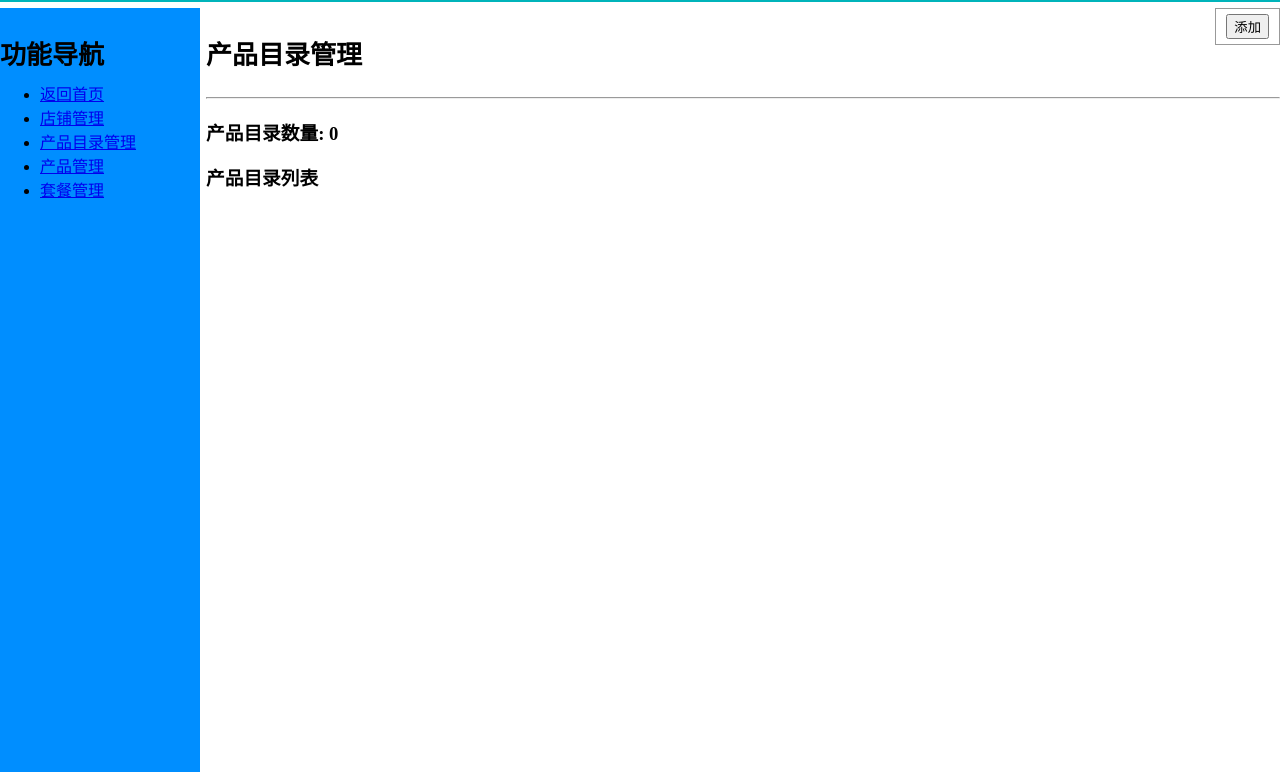
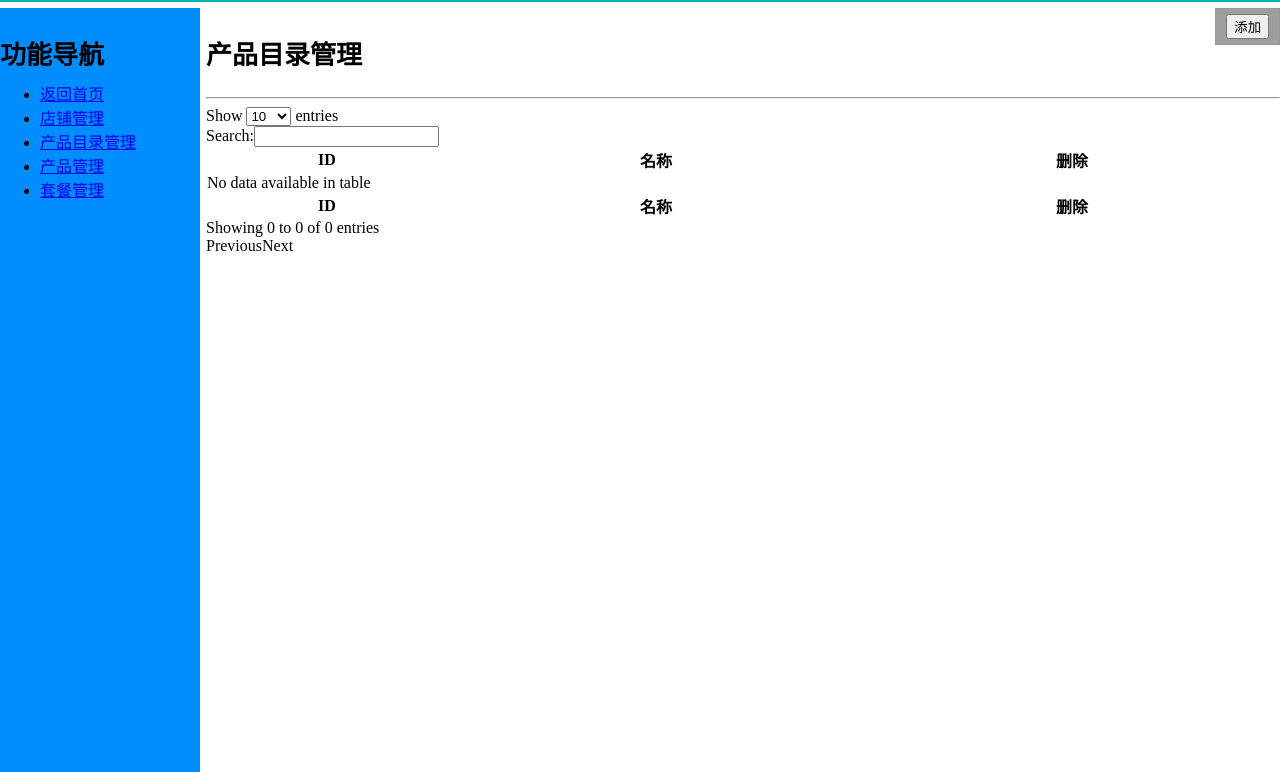
Before and after one commit to zhanliu/orchard7, a PHP site: page /orchard7/admin/category in a window 1280 px wide. Shown: the part 28-800 px from the top of the page. Run offline with PHP 8.4, Linux system fonts and the light colour scheme; data that the repository does not hold is empty; some libraries are stand-ins or nearby versions; grey boxes are pictures that could not be loaded.

Commit message:
add modify to category

```diff
--- a/application/views/admin/category.php
+++ b/application/views/admin/category.php
@@ -3,69 +3,59 @@
     <p class="f1">产品目录管理</p><hr/>
 
     <div data-role="content">
-        <h3>产品目录数量: <?php echo $amount_of_categories; ?></h3>
-        <h3>产品目录列表</h3>
-        <ul>
+        <table id="category_data_table" class="display" cellspacing="0" width="100%">
+            <thead>
+            <tr>
+                <th>ID</th>
+                <th>名称</th>
+                <th>删除</th>
+            </tr>
+            </thead>
+
+            <tfoot>
+            <tr>
+                <th>ID</th>
+                <th>名称</th>
+                <th>删除</th>
+            </tr>
+            </tfoot>
+
+            <tbody>
             <?php foreach ($categories as $category) { ?>
-                <li>
-                    <div><?php echo $category->name; ?> [<a href="<?php echo URL . 'admin/deletecategory/' . $category->id; ?>">X</a>]</div>
-                </li>
+                <tr align="center">
+                    <td><?php echo $category->id; ?></td>
+                    <td><?php echo $category->name; ?></td>
+                    <td>[<a href="<?php echo URL . 'admin/deletecategory/' . $category->id; ?>">X</a>]</td>
+                </tr>
             <?php } ?>
-        </ul>
-        <div id="pane4-closed">
-            <button onclick="outerLayout.show('east',true)">添加</button>
+            </tbody>
+        </table>
+
+        <div class="add_object_button_div">
+            <button class="category_add_button">添加</button>
         </div>
-
-
-
-
-<!--        <div id="dialog"  title="bb">-->
-<!--            <h2>Create Your Account </h2>-->
-<!--            <form class="adminform" action="--><?php //echo URL; ?><!--admin/addCategory" method="post">-->
-<!--                <h2>创建新产品目录</h2>-->
-<!--                <label for="name">产品目录名称*</label>-->
-<!--                <input type="text" name="name" id="name" value="" data-clear-btn="true" data-mini="true">-->
-<!---->
-<!---->
-<!--                <div class="ui-grid-a">-->
-<!--                    <div class="ui-block-a"><input type="submit" name="submit_add_category" class="category_save_button" value="保存" /></div>-->
-<!--                </div>-->
-<!--            </form>-->
-<!--        </div>-->
     </div>
 
-    <script type="text/javascript">
-
-//        $( ".category_create" ).click(function() {
-//            //$("#register").show();
-//            $( "#dialog").show();
-//            $( "#dialog" ).dialog();
-//        });
-
-//        $( ".category_save_button" ).click(function() {
-//            $("#register").hide();
-//        });
-
-//        $(function() {
-//            $( "#dialog" ).dialog();
-//        });
-
-//$(document).ready( function() {
-//    var myLayout;
-//
-//    myLayout = $("category_create_popup").layout({
-//        initClosed:					true
-//    });
-    </script>
+    <div class="panel">
+        <form class="adminform" action="<?php echo URL; ?>admin/addCategory" method="post">
+            <h2>创建新产品目录</h2>
+            <label for="name">产品目录名称*</label>
+            <input type="text" name="name" id="name" value="" />
+            <p><button>放弃</button></p>
+            <input type="submit" name="submit_add_category" value="保存" />
+        </form>
+    </div>
 
 </div>
 
-<div id="category_create_popup" class="ui-layout-east">
-    <form class="adminform" action="<?php echo URL; ?>admin/addCategory" method="post">
-        <h2>创建新产品目录</h2>
-        <label for="name">产品目录名称*</label>
-        <input type="text" name="name" id="name" value="" />
-        <p><button onclick="outerLayout.hide('east')">放弃</button></p>
-        <input type="submit" name="submit_add_category" value="保存" />
-    </form>
-</div>
+<script type="text/javascript">
+    $(document).ready(function(){
+        $(".category_add_button").click(function(){
+            $(".panel").toggle("fast");
+            $(this).toggleClass("active");
+            return false;
+        });
+
+        $('#category_data_table').dataTable();
+    });
+</script>
--- a/application/views/admin/header.php
+++ b/application/views/admin/header.php
@@ -14,34 +14,10 @@
     <script src="/orchard7/public/js/jquery.datatable.js"></script>
 
     <script type="text/javascript">
-//        $(document).ready(function () {
-//            $('body').layout({  });
-//        });
-
-        var outerLayout, innerLayout;
         $(document).ready(function () {
-            outerLayout = $('body').layout({
-                // using 'sub-key' option format here
-                east: {
-                    size:				400
-                    ,	resizable:			true
-                    ,	togglerLength_open:	0
-                    ,	spacing_open:		1 /* cosmetic only */
-                    ,	initHidden:			true
-                    ,	onhide_end:			function () { $("#pane4-closed").show(); }
-                    ,	onshow_start:		function () { $("#pane4-closed").hide(); }
-                }
-//                ,	center: {
-//                    onresize:		function () { if (innerLayout) innerLayout.resizeAll(); }
-//                }
+            $('body').layout({
             });
-//            innerLayout = $('body > .ui-layout-center').layout({
-//                minSize:			60
-//                ,	closable:			false
-//            });
-
         });
-
     </script>
     <style>
         .f1 {font-weight: bold;font-size: 26px}
@@ -49,7 +25,9 @@
         .ui-layout-north	{ background:	#00B4BA; }
         .ui-layout-west	{ background:	#008EFF; }
         .ui-layout-center	{ background:	#FFFFFF; }
-        #pane4-closed {
+
+        .add_object_button_div {
+            background:#333333 url(images/plus.png) 85% 55% no-repeat;
             position:	absolute;
             top:		0;
             right:		0;
```
Also changed, not shown: other parts of application/views/admin/header.php (+30 -1 lines), application/views/admin/product.php (+2 -39 lines).
